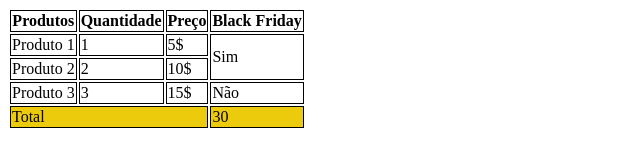
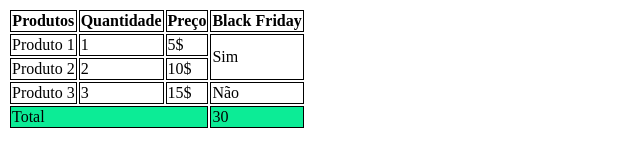
Before and after one commit to heltonsdl/aula-tabela, a plain HTML site: page index.html in a window 1280 px wide. Shown: the whole page, without its empty margins (0-640 px from the left). Drawn offline with Linux system fonts and the light colour scheme.

Commit message:
trocado backgroundd color de amarelo para verde aqua

```diff
--- a/index.html
+++ b/index.html
@@ -10,7 +10,7 @@
 
 th, td {border: 1px solid black}
 
-tfoot {background-color: rgb(236, 203, 12);}
+tfoot {background-color: rgb(12, 236, 150);}
 
 
     </STYle>
```
